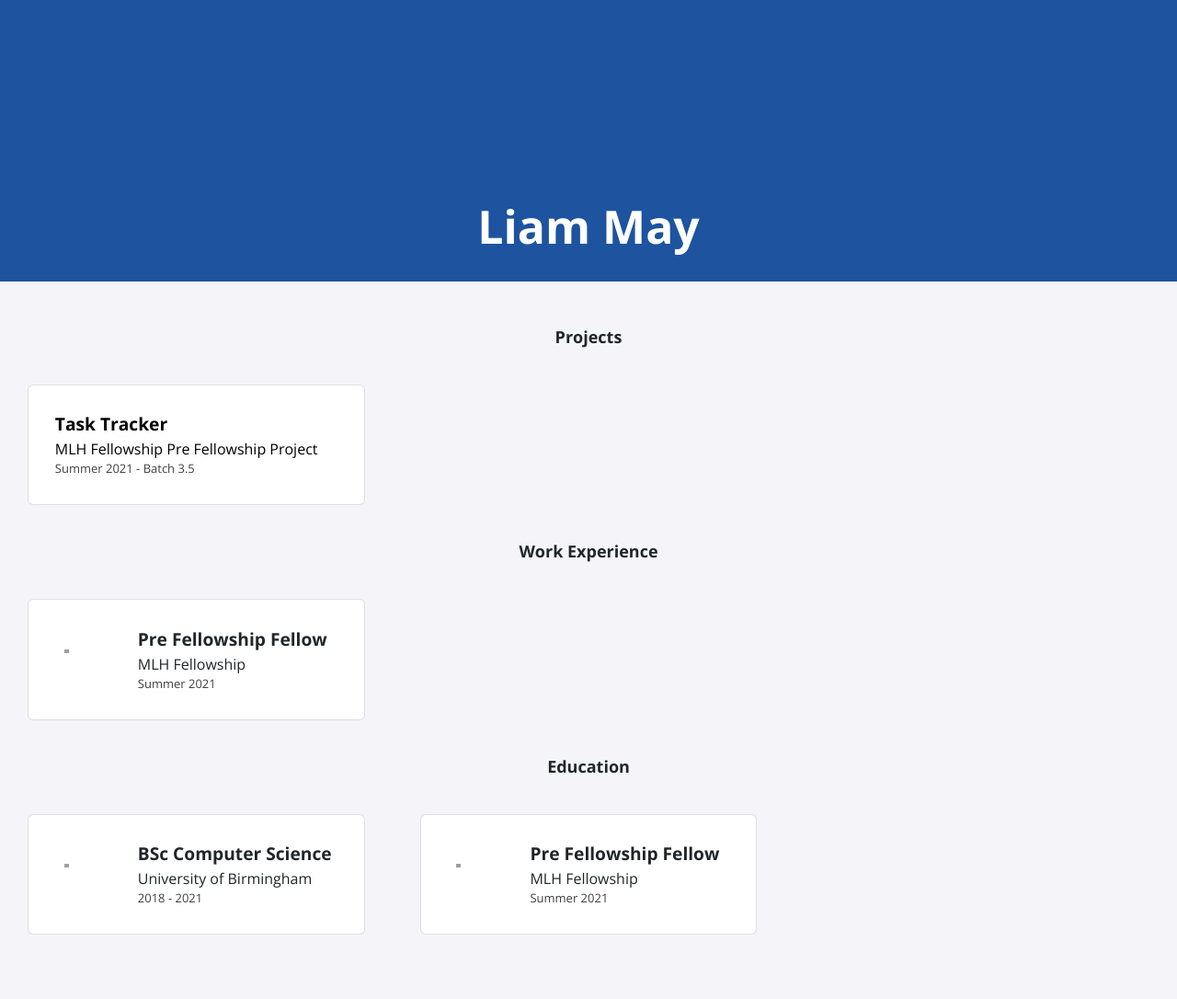
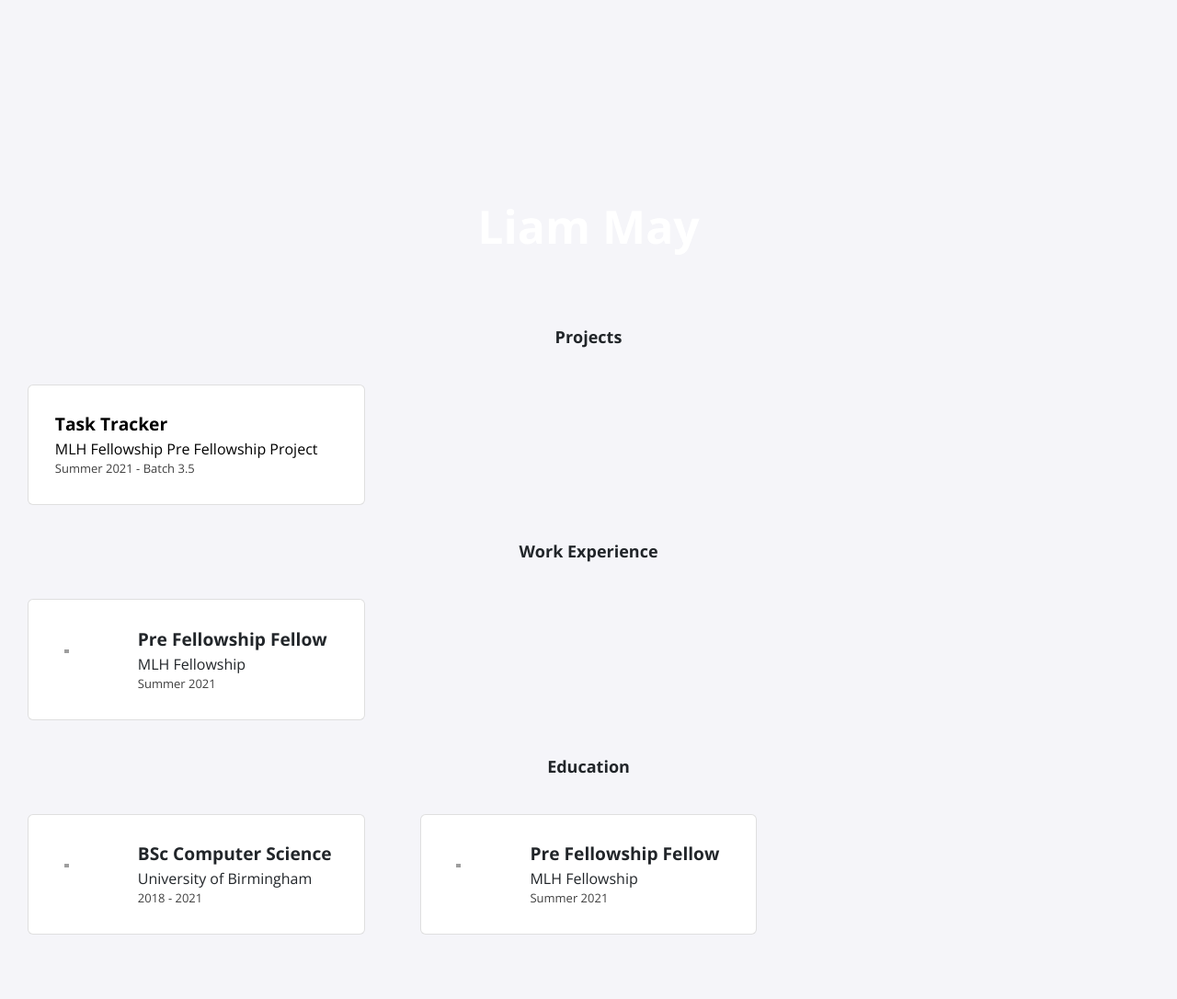
Before and after one commit to TheTriangleTrippa/Portfolio, a Jekyll site: the page built from index.html, in a window 1280 px wide. Shown: the part 159-1245 px from the top of the page at 92% size. Built offline with Jekyll 4.4.1, drawn with Linux system fonts in a browser that asks for light colours; nearby versions of some CDN libraries; grey boxes are pictures that could not be loaded.

Commit message:
Update profile.scss

```diff
--- a/_sass/profile.scss
+++ b/_sass/profile.scss
@@ -1,5 +1,5 @@
 .profile {
-    background-color: #1d539f !important;
+    background-color: #0000 !important;
     text-align: center;
     height: 320px;
     margin-bottom: 50px;
```
